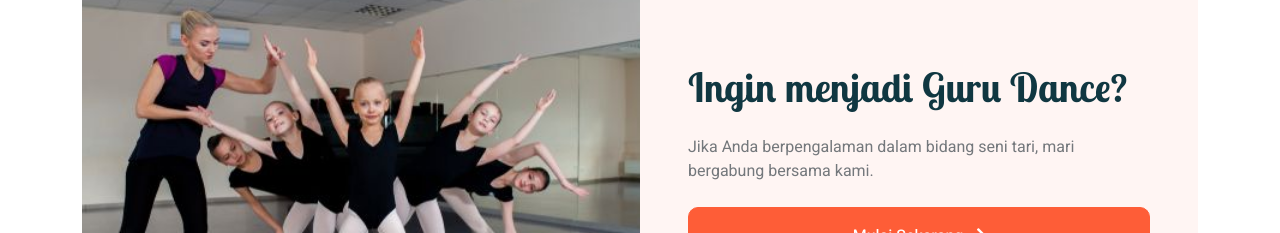
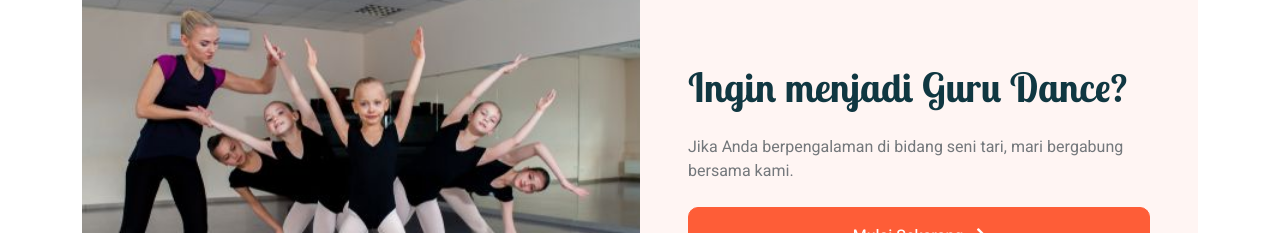
Before and after one commit to abiedyanisaa/abiedyanisaa.github.io, a plain HTML site: page index.html in a window 1280 px wide. Shown: the part 3124-3357 px from the top of the page. Drawn offline with nearby package versions, Linux system fonts and the light colour scheme.

Commit message:
Update index.html

```diff
--- a/index.html
+++ b/index.html
@@ -375,7 +375,7 @@
                         <div class="col-lg-6 wow fadeIn" data-wow-delay="0.5s">
                             <div class="h-100 d-flex flex-column justify-content-center p-5">
                                 <h1 class="mb-4">Ingin menjadi Guru Dance?</h1>
-                                <p class="mb-4">Jika Anda berpengalaman dalam bidang seni tari, mari bergabung bersama kami.
+                                <p class="mb-4">Jika Anda berpengalaman di bidang seni tari, mari bergabung bersama kami.
                                 </p>
                                 <a class="btn btn-primary py-3 px-5" href="">Mulai Sekarang<i class="fa fa-arrow-right ms-2"></i></a>
                             </div>
```
